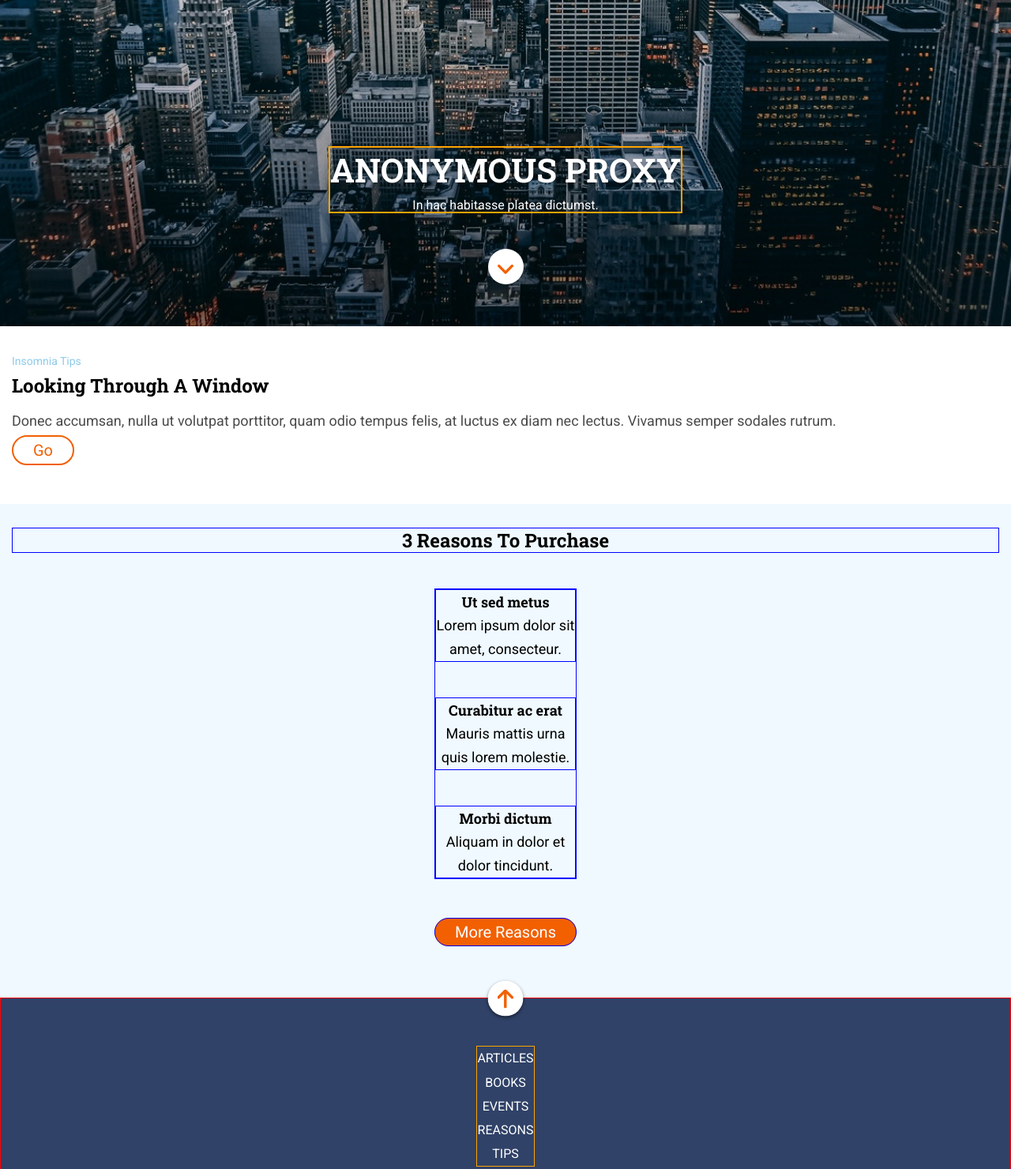
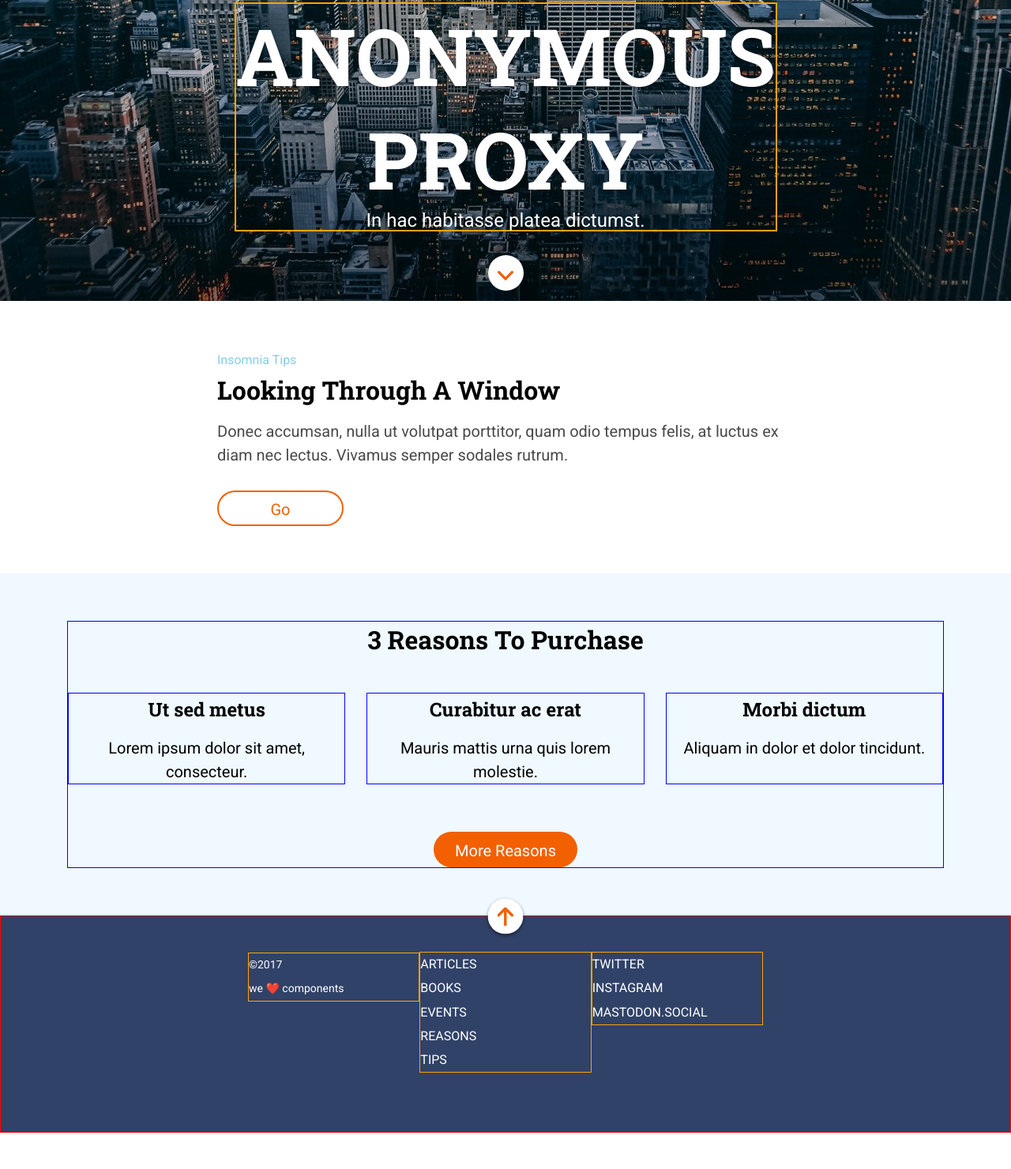
Before and after one commit to elemarmar/modulo-1-evaluacion-final-elemarmar, a website: page src/html/index.html in a window 1280 px wide. Shown: the part 387-1867 px from the top of the page at 79% size. After the commit the page ends 1821 px from the top, so only its background shows below. Drawn offline with nearby package versions, Linux system fonts and the light colour scheme; files that its build step writes are made by us from their sources; files whose address does not match are found by name.

Commit message:
Add styles for tablet and desktop

```diff
--- a/src/html/partials/articles.html
+++ b/src/html/partials/articles.html
@@ -1,7 +1,7 @@
 <section class="page__articles">
 
     <!-- Article 1: Looking through A Window -->
-    <article class="article article--tips">
+    <article class="article article--tips wrapper">
         <span class="tips--topic">Insomnia Tips</span>
         <h2 class="article--heading">Looking Through A Window</h2>
         <p class="article--text">
@@ -14,6 +14,7 @@
 
     <!-- Article 2: 3 Reasons To Purchase -->
     <article class="article article--reasons">
+        <div class="wrapper">
             <h2 class="article--heading">3 Reasons To Purchase</h2>
             <ul class="article__list">
                 <li class="article__list--item">
@@ -36,5 +37,10 @@
                 </li>
             </ul>
             <a class="btn btn--reasons">More Reasons</a>
+     </div>
     </article>
 </section>
+
+
+
+<!-- Maybe add an wrapper for articles to take the space properties-->
--- a/src/html/partials/footer.html
+++ b/src/html/partials/footer.html
@@ -5,7 +5,7 @@
     <a class="footer__button" href="#"></a>
 
     <!-- Footer container -->
-    <div class="footer__container">
+    <div class="footer__container wrapper">
 
         <!-- Topic navigational menu -->
         <nav class="footer__menu">
--- a/src/html/partials/header.html
+++ b/src/html/partials/header.html
@@ -1,3 +1,5 @@
 <header class="page__header">
-  <nav class="page__header--menu"></nav> <!--  Nav? Necesita ir a Adalaba -->
+  <nav class="page__header--menu">
+      <!-- Está pensado como menú de navegación o como link? -->
+  </nav> <!--  Nav? Necesita ir a Adalaba -->
 </header>
--- a/src/html/partials/hero.html
+++ b/src/html/partials/hero.html
@@ -2,7 +2,10 @@
 
     <!-- Heading -->
     <div class="hero__heading">
-        <h1 class="hero__heading--title">Anonymous Proxy</h1>
+        <h1 class="hero__heading--title">
+            <span class="linebreak">Anonymous</span>
+            <span class="linebreak">Proxy</span>
+        </h1>
         <p class="hero__heading--subtitle">
             In hac habitasse platea dictumst.
         </p>
--- a/src/scss/components/_buttons.scss
+++ b/src/scss/components/_buttons.scss
@@ -1,12 +1,15 @@
 
 /* General styling of buttons */
 .btn {
+    display: inline-block;
     height: 45px;
-    padding:  5px 25px;
+    line-height: 45px;
+    padding:  0 25px;
     border: solid 2px $color-secondary;
     border-radius: 22.5px;
-    line-height: 2.25;
+
     font-size: 20px;
+    text-align: center;
 
     // Button from article 1: Tips
     &--tips {
--- /dev/null
+++ b/src/scss/core/_mixins.scss
@@ -0,0 +1,11 @@
+@mixin tablet {
+    @media all and (min-width:$screen-medium) {
+        @content
+    }
+};
+
+@mixin desktop {
+    @media all and (min-width:$screen-large) {
+        @content
+    }
+}
--- a/src/scss/core/_variables.scss
+++ b/src/scss/core/_variables.scss
@@ -26,3 +26,8 @@ $color-text-light: $greyish-brown;
 $color-text-dark: $black;
 $color-text-white: $white;
 $color-background-light: $ice-blue;
+
+
+// Breakpoints
+$screen-medium: 768px;
+$screen-large: 1280px;
--- a/src/scss/layout/_articles.scss
+++ b/src/scss/layout/_articles.scss
@@ -3,6 +3,14 @@
 /* General styling for all articles */
 .article {
     padding: 30px 15px 45px;
+
+    @include tablet {
+        padding: 30px 35px 60px;
+    }
+
+    @include desktop {
+        padding: 60px 0;
+    }
 
     &--heading {
         font-family: $font-secondary;
@@ -10,37 +18,77 @@
         font-weight: bold;
         line-height: 1.25;
         color: $color-text-dark;
+
+        @include tablet {
+            font-size: 26px;
+        }
+
+        @include desktop {
+            font-size: 32px;
+            line-height: 1.41;
+        }
     }
 
     &--text {
         font-size: 18px;
         line-height: 1.67;
+
+        @include tablet {
+            font-size: 20px;
+            line-height: 1.5;
+        }
     }
 }
 
 /* Article 1: Tips */
 .article--tips {
+
     // Topic
     .tips--topic {
         font-size: 14px;
         line-height: 2.14;
         color: $color-primary-light;
+
+        @include desktop {
+            font-size: 16px;
+            line-height: 1.88;
+        }
     }
 
     // Text
     .article--text {
         margin-top: 15px;
         color: $color-text-light;
+        margin-bottom: 30px;
     }
 
+    // Buttons
+    .btn--tips {
+        @include tablet {
+            width: 91px;
+        }
+
+        @include desktop {
+            width: 160px;
+        }
+    }
 }
 
 
 /* Article 2: Reasons */
 .article--reasons {
+    // Tiene más padding que el otro artículo
     padding-bottom: 60px;
     background-color: $color-background-light;
     text-align: center;
+
+    // Wrapper
+
+    .wrapper {
+        @include desktop {
+            max-width: 1110px;
+        }
+    }
 
     // List
     .article__list {
@@ -51,12 +99,24 @@
         > * {
             border: solid 1px blue;
         }
+
+        @include tablet {
+            width: auto;
+            margin: 45px auto 60px;
+            grid-template-columns: 1fr 1fr 1fr;
+            column-gap: 27px;
+        }
     }
 
     .item--heading {
         font-family: $font-secondary;
         font-size: 18px;
         line-height: 1.67;
+
+        @include tablet {
+            font-size: 24px;
+            padding-bottom: 14px;
+        }
     }
 }
 
--- a/src/scss/layout/_footer.scss
+++ b/src/scss/layout/_footer.scss
@@ -1,7 +1,9 @@
 /* Footer Section */
-
 .page__footer {
     position: relative;
+    background-color: $color-primary;
+    color: $color-text-white;
+    text-align: center;
     border: solid 1px red;
 
     .footer__button {
@@ -23,9 +25,14 @@
     flex-direction: column;
     align-items: center;
     padding: 60px 15px 45px;
-    background-color: $color-primary;
-    color: $color-text-white;
-    text-align: center;
+
+    @include tablet {
+        justify-content: center;
+        align-items: baseline;
+        flex-flow: row nowrap;
+        padding: 45px 39px;
+        text-align: left;
+    }
 }
 
 /* Footer menus */
@@ -35,6 +42,10 @@
     font-weight: lighter; // Tiene que ser más light
     line-height: 1.88;
     border: solid 1px orange;
+
+    @include tablet {
+        flex: 1 1 210px;
+    }
 }
 
 
@@ -47,4 +58,9 @@
     .copyright, .motto {
         display: block;
     }
+
+    @include tablet {
+        order: -1;
+        flex: 1 1 210px;
+    }
 }
--- a/src/scss/layout/_hero.scss
+++ b/src/scss/layout/_hero.scss
@@ -1,16 +1,24 @@
 /* HERO Section */
 .page__hero {
+    // Dimensions
+    height: 100vh;
+    padding-bottom: 53px;
+
     // Locate elements with flex
     display: flex;
     flex-direction: column;
     justify-content: flex-end;
     align-items: center;
-    padding-bottom: 53px;
-    // Dimension and background
-    height: 100vh;
+
+    // Background and fonts
+    text-align: center;
     background: url(../images/cover.jpg) top center no-repeat;
     background-size: cover; // Se puede meter en background??
-    text-align: center;
+
+    @include desktop {
+        padding-bottom: 13px;
+        height: 768px;
+    }
 }
 
 /* Hero heading */
@@ -24,12 +32,29 @@
         font-weight: bold;
         text-transform: uppercase;
         line-height: 1.31;
-        text-shadow: 0 2px 3px rgba(0, 0, 0, 0.2);
+        text-shadow: 0 2px 5px rgba(0, 0, 0, 0.2);
+
+        @include tablet {
+            font-size: 80px;
+        }
+
+        @include desktop {
+            font-size: 100px;
+        }
     }
 
     &--subtitle {
         margin-top: 10px;
         font-weight: 400; // No se ve igual, más light??
+
+        @include tablet {
+            margin-top: 20px;
+            font-size: 24px;
+        }
+
+        @include desktop {
+            margin-top: 0;
+        }
     }
 }
 
@@ -41,4 +66,8 @@
     margin-top: 45px;
     background: $white url(../images/ico-scroll-down.svg) center 20px no-repeat;
     border-radius: 22.5px;
+
+    @include desktop {
+        margin-top: 30px;
+    }
 }
--- a/src/scss/layout/_page.scss
+++ b/src/scss/layout/_page.scss
@@ -9,3 +9,18 @@ html {
     margin: 0;
     padding: 0;
   }
+
+
+  // Breaking lines
+  .linebreak {
+      display: block;
+  }
+
+
+  // Wrapper
+  .wrapper {
+      @include desktop {
+          max-width: 730px;
+          margin: auto;
+      }
+  }
--- a/src/scss/main.scss
+++ b/src/scss/main.scss
@@ -1,4 +1,5 @@
 @import 'core/variables';
+@import 'core/mixins';
 @import 'core/reset';
 @import 'components/links';
 @import 'components/buttons';
```
Lines whose indentation alone changed are shown as unchanged.
